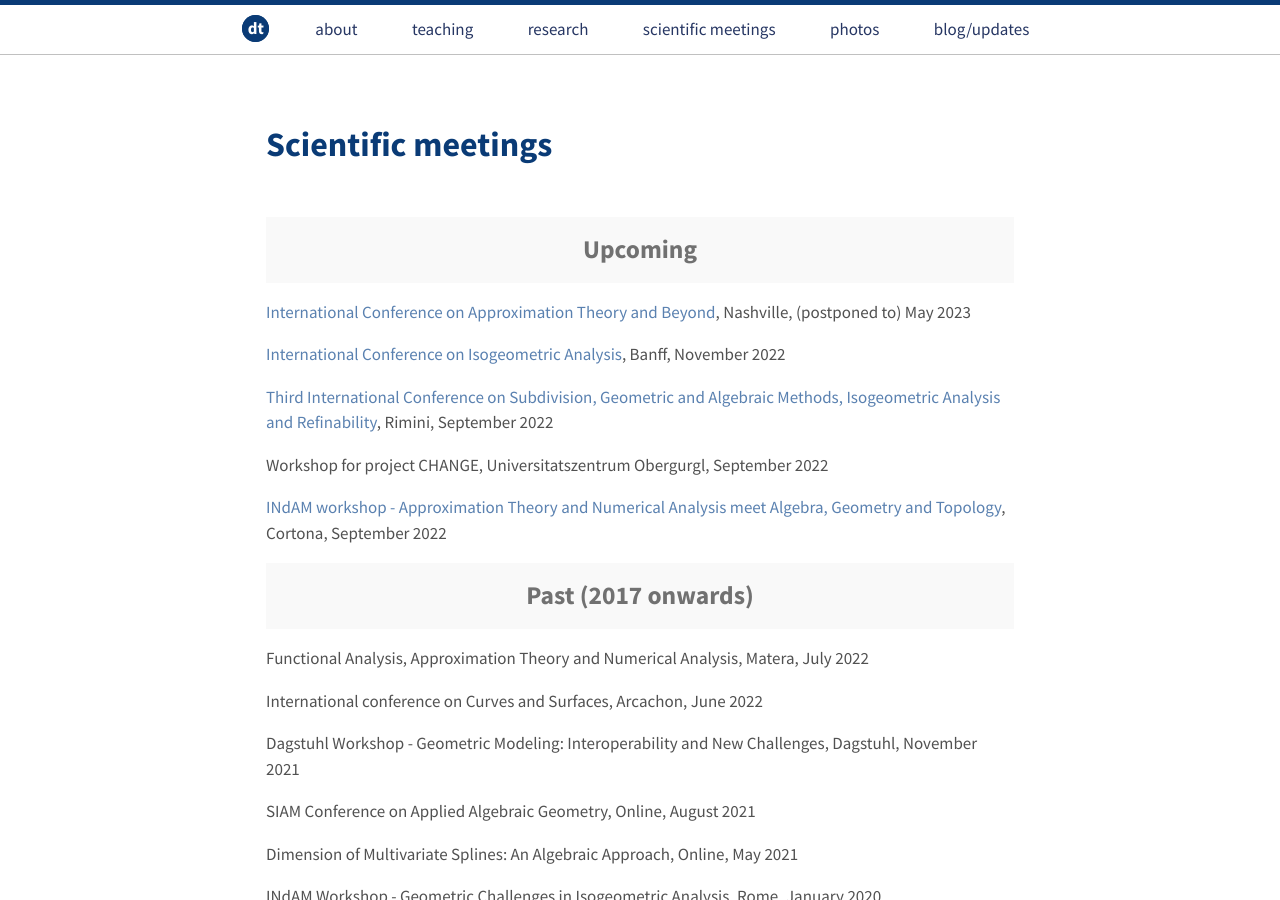
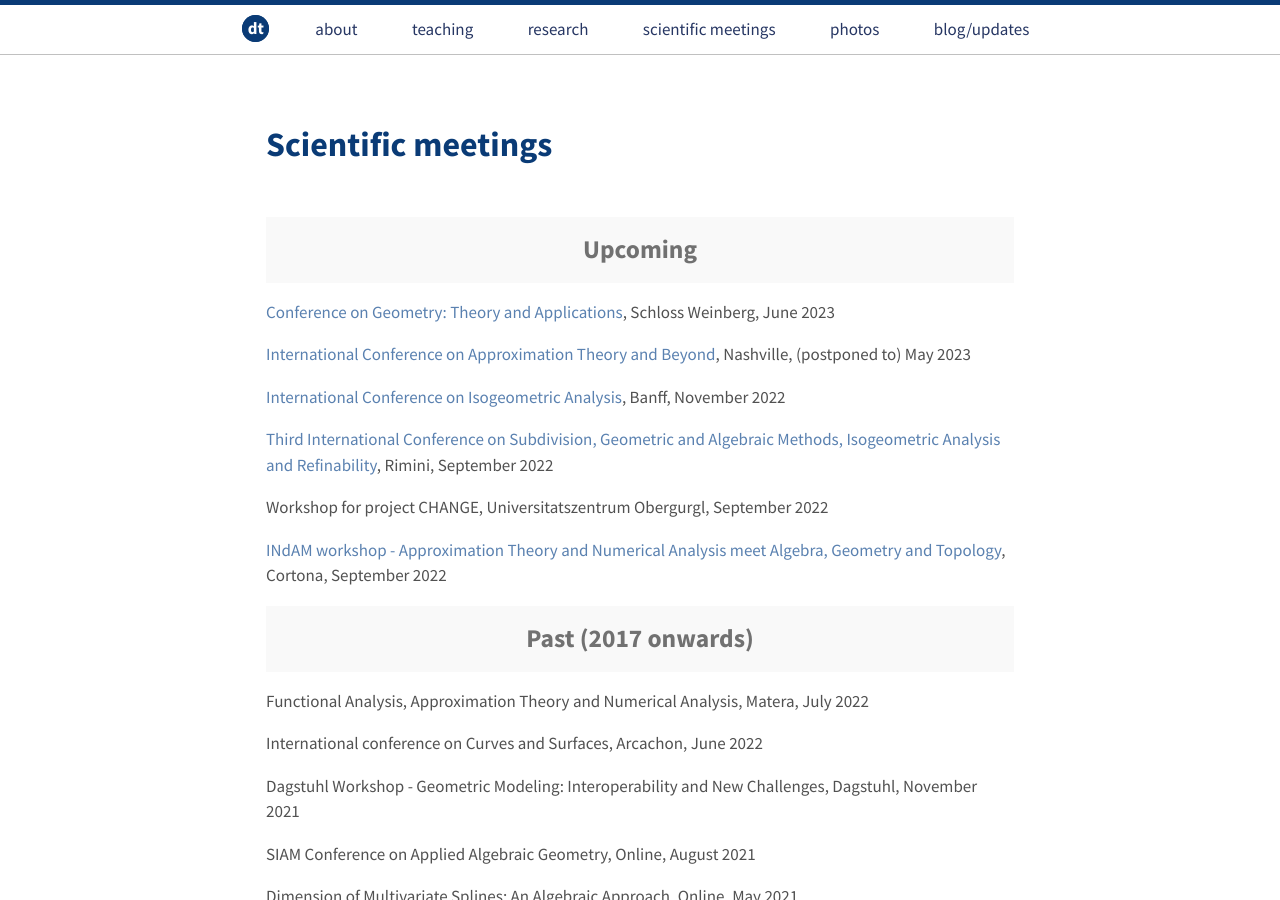
Before and after one commit to dtoshniwal/dtoshniwal.github.io, a Jekyll site: the page built from travel.md, in a window 1280 px wide and 900 px high. Built offline with Jekyll 4.4.1, drawn with Linux system fonts in a browser that asks for light colours.

Commit message:
Update travel

```diff
--- a/travel.md
+++ b/travel.md
@@ -35,6 +35,8 @@ X. Wei, T. Takacs, D. Toshniwal, Y.J. Zhang, H. Speleers, C. Manni, J. Peters
 
 
 <h2 class="message" align="center">Upcoming</h2>
+
+[Conference on Geometry: Theory and Applications](http://www.ag.jku.at/conferences/cgta2023/index.shtml), Schloss Weinberg, June 2023
 
 [International Conference on Approximation Theory and Beyond](https://my.vanderbilt.edu/nashville2023/), Nashville, (postponed to) May 2023
 
```
